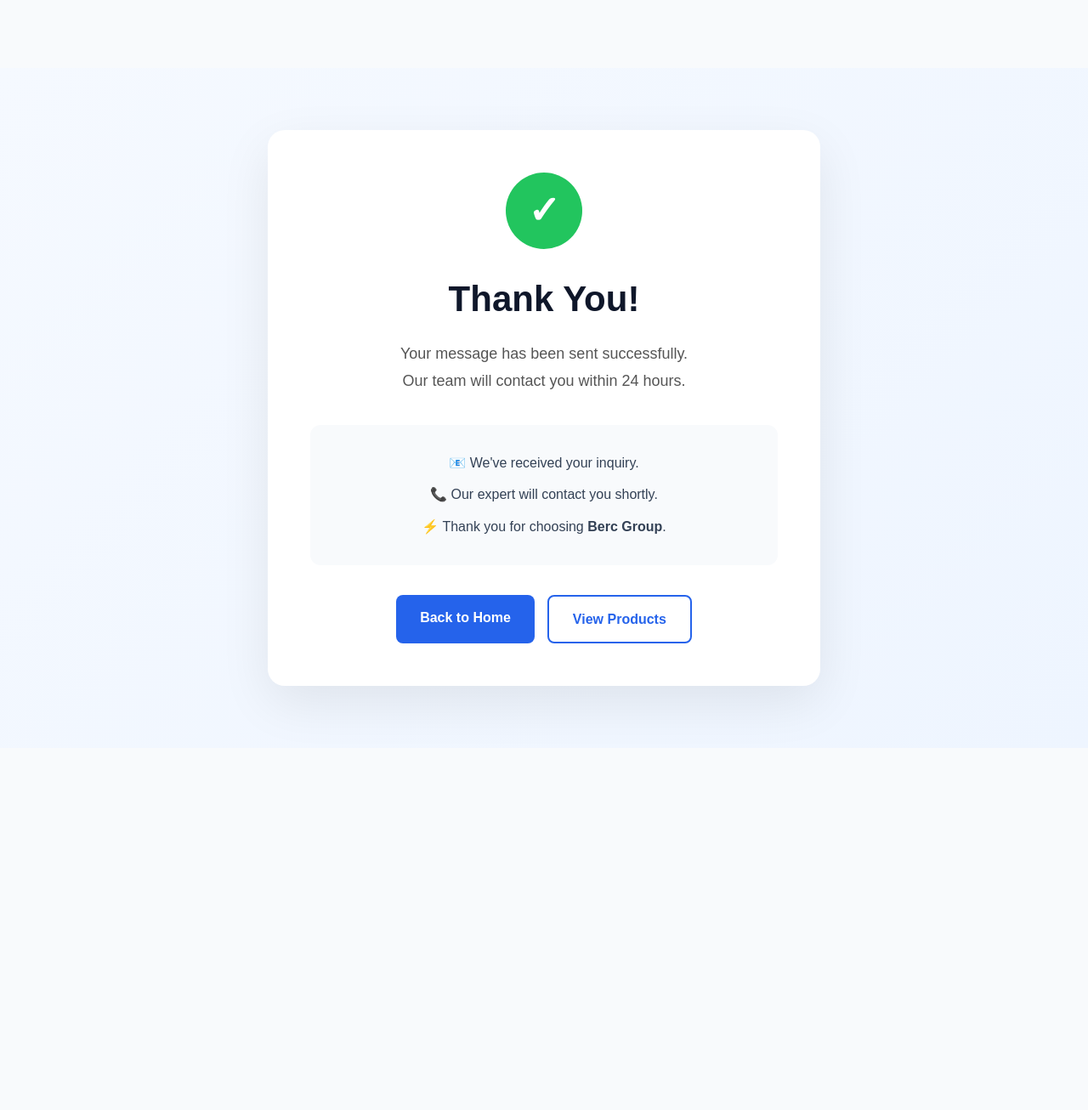
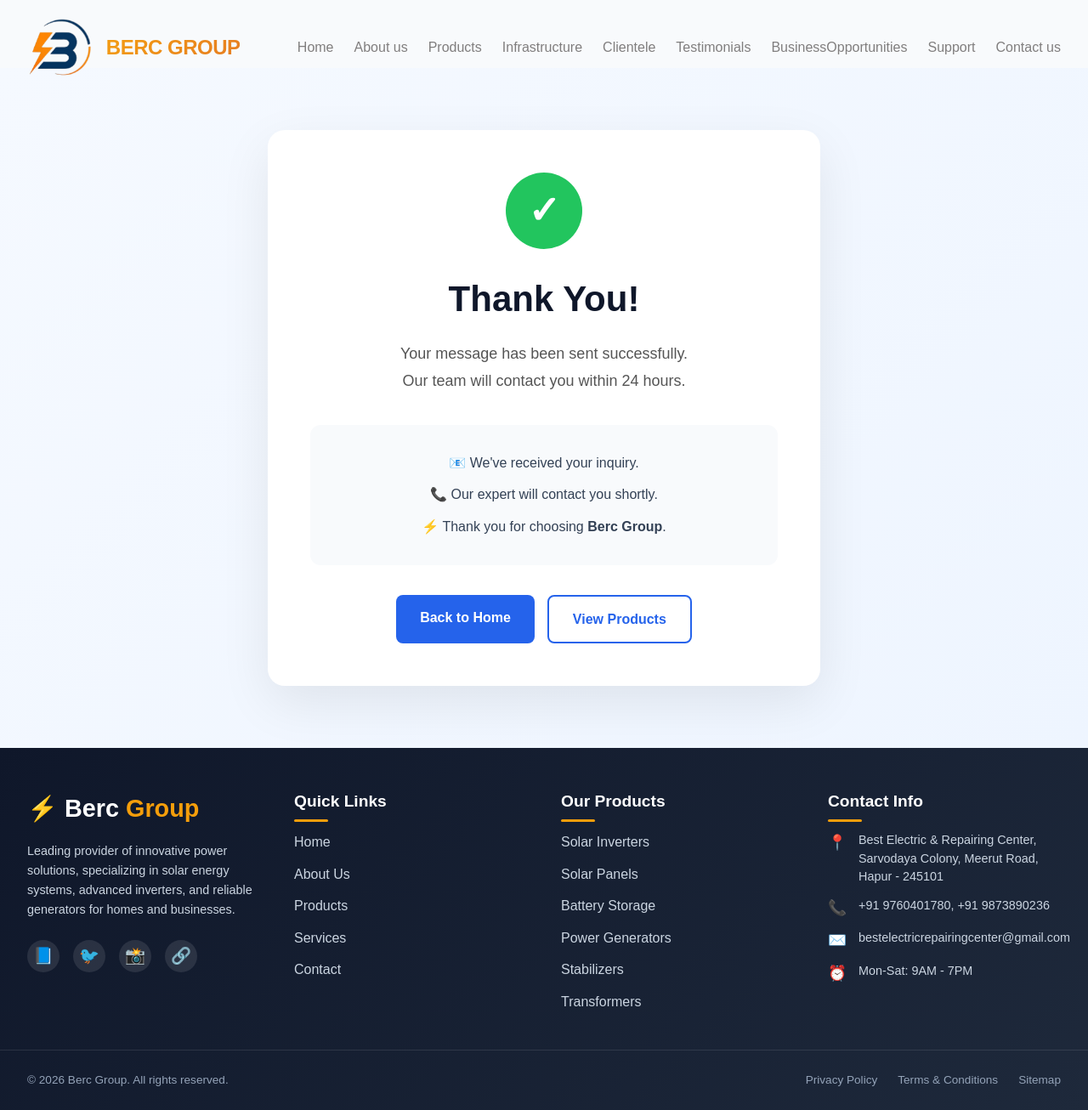
Before and after one commit to SachinRuhela1922/bercsolutions, a React (Vite) app: page / in a window 1280 px wide. Shown: the whole page at 85% size. Before the commit the page ends 880 px from the top, so only its background shows below. Built offline with nearby package versions, Linux system fonts and the light colour scheme.

Commit message:
site back

```diff
--- a/src/Routes/Thankyou.jsx
+++ b/src/Routes/Thankyou.jsx
@@ -1,12 +1,12 @@
 import { Link } from "react-router-dom";
-// import Footer from "../components/Footer";
-// import Navbar from "../components/Navbar";
+import Footer from "../components/Footer";
+import Navbar from "../components/Navbar";
 import "./ThankYou.css";
 
 function ThankYou() {
   return (
     <>
-    {/* <Navbar /> */}
+    <Navbar />
     <div className="thankyou-page">
       <div className="thankyou-card">
         <div className="success-icon">✓</div>
@@ -36,7 +36,7 @@
         </div>
       </div>
     </div>
-    {/* <Footer /> */}
+    <Footer />
     </>
   );
 }
```
